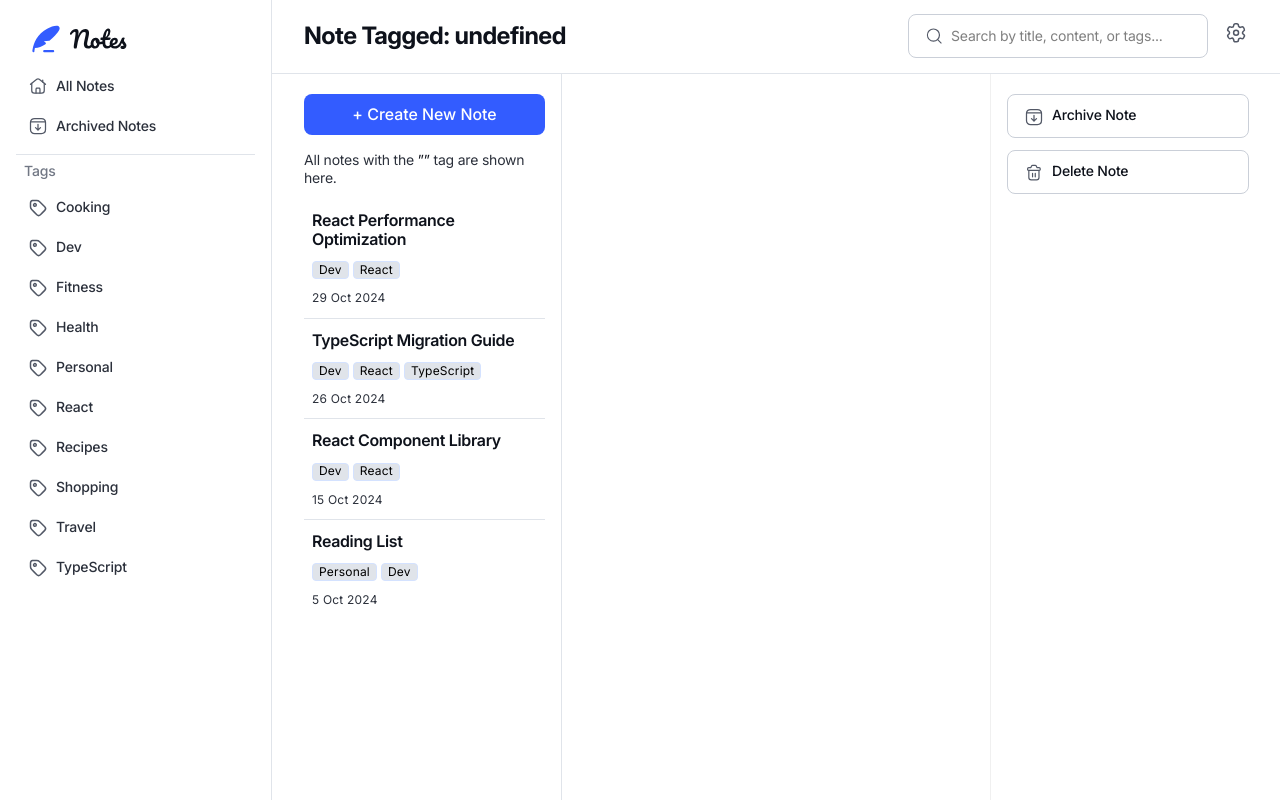
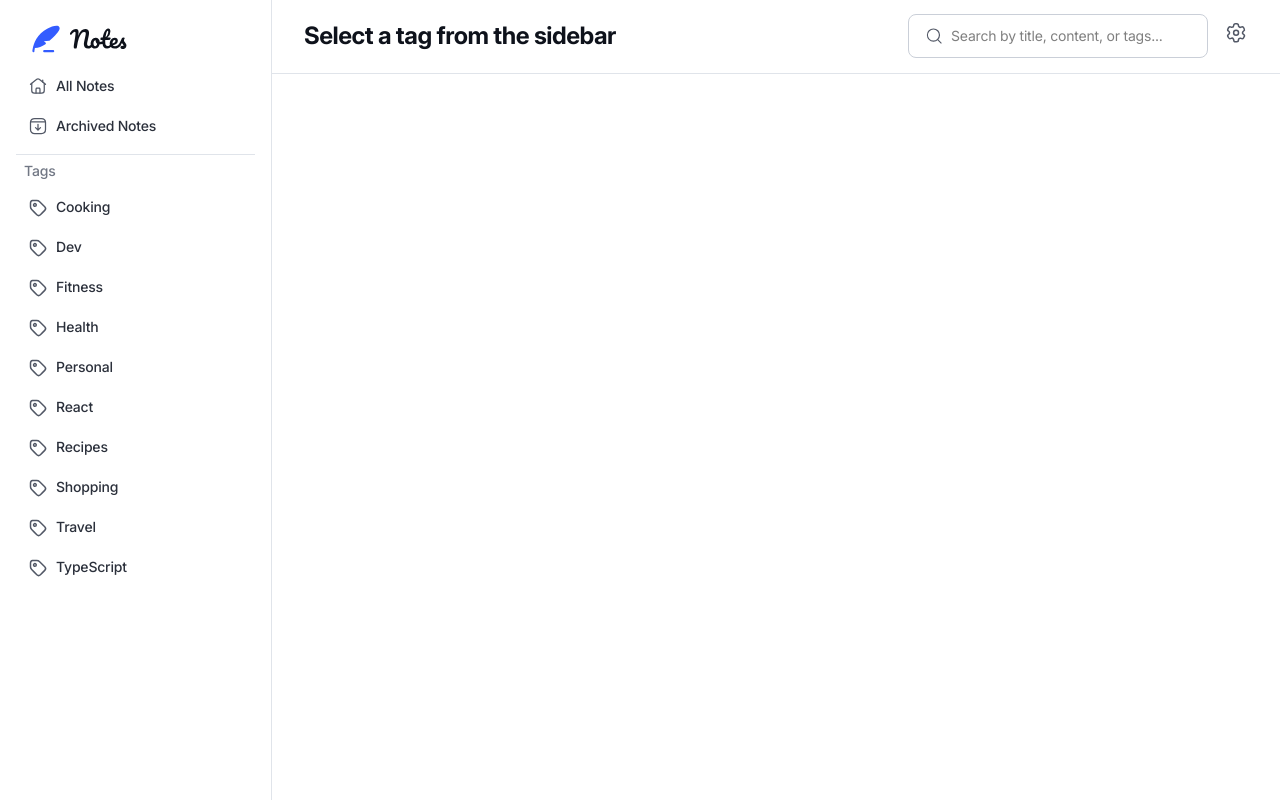
Before and after one commit to JyrexRonaldo/note-taking-web-app, a React (Vite) app in the folder frontend/: page /tags in a window 1280 px wide. Built offline with nearby package versions, Linux system fonts and the light colour scheme.

Commit message:
Remove desktop parts from the mobile tag component

```diff
--- a/frontend/src/components/DesktopPageHeader/DesktopPageHeader.tsx
+++ b/frontend/src/components/DesktopPageHeader/DesktopPageHeader.tsx
@@ -4,7 +4,7 @@ import SvgIconSettings from "../../icons/IconSettings";
 import { useSearchTerm } from "../../store";
 
 function DesktopPageHeader() {
-  const searchTerm = useSearchTerm()
+  const searchTerm = useSearchTerm();
   const location = useLocation();
   // console.log(location.pathname)
   let pageTitle = "";
@@ -20,7 +20,11 @@ function DesktopPageHeader() {
   } else if (location.pathname.includes("settings")) {
     pageTitle = "Settings";
   } else if (location.pathname.includes("search")) {
-    pageTitle = searchTerm ?  `Showing results for: ${searchTerm}` : "Search";
+    pageTitle = searchTerm ? `Showing results for: ${searchTerm}` : "Search";
+  }
+
+  if (searchTerm === null) {
+    pageTitle = "Select a tag from the sidebar";
   }
 
   return (
--- a/frontend/src/components/Search/Search.tsx
+++ b/frontend/src/components/Search/Search.tsx
@@ -50,7 +50,7 @@ function Search() {
     <>
       {location.pathname.includes("/note-page") && (
         <div className="grow lg:hidden">
-          <NotePage defaultNoteId={foundNotes[0].id} />
+          {foundNotes.length !== 0 && <NotePage defaultNoteId={foundNotes[0].id} />}
         </div>
       )}
       {!location.pathname.includes("/note-page") && (
@@ -78,7 +78,7 @@ function Search() {
         <div className="flex h-full pr-[32px]">
           <SidebarAllNotes page="search" noteitemsArray={noteitemsArray} />
           <div className="grow">
-            <NotePage defaultNoteId={foundNotes[0].id} />
+           {foundNotes.length !== 0 && <NotePage defaultNoteId={foundNotes[0].id} />}
           </div>
           <SidebarRightMenu />
         </div>
--- a/frontend/src/components/Tags/Tags.tsx
+++ b/frontend/src/components/Tags/Tags.tsx
@@ -3,15 +3,11 @@ import data from "../../data";
 import NewNoteButton from "../NewNoteButton/NewNoteButton";
 import { Link } from "react-router";
 import { Fragment } from "react/jsx-runtime";
-import SidebarRightMenu from "../SidebarRightMenu/SidebarRightMenu";
-import SidebarAllNotes from "../SidebarAllNotes/SidebarAllNotes";
-import { Outlet } from "react-router";
-import NoteTab from "../NoteTab/NoteTab";
 
 function Tags() {
   let allTags: string[] = [];
   data.notes.forEach((note) => allTags.push(...note.tags));
-  allTags = [...new Set(allTags)];
+  allTags = [...new Set(allTags)].sort();
 
   const tagElementsArray: React.JSX.Element[] = [];
   allTags.forEach((tag, index) =>
@@ -27,41 +23,6 @@ function Tags() {
     ),
   );
 
-  const allNotes: {
-    id: number;
-    title: string;
-    tags: string[];
-    lastEdited: string;
-  }[] = [];
-  data.notes.forEach((note) => {
-    if (note.tags.includes("Dev")) {
-      allNotes.push({
-        id: note.id,
-        title: note.title,
-        tags: note.tags,
-        lastEdited: note.lastEdited,
-      });
-    }
-  });
-
-  const noteitemsArray: React.JSX.Element[] = [];
-  allNotes.forEach((note, index) => {
-    console.log(note.title)
-    noteitemsArray.push(
-      <Fragment key={index}>
-        <NoteTab
-          id={note.id}
-          title={note.title}
-          tags={note.tags}
-          lastEdited={note.lastEdited}
-        />
-        {allNotes.length - 1 !== index ? (
-          <hr className="text-[#E0E4EA] dark:text-[#232530]" />
-        ) : null}
-      </Fragment>,
-    );
-  });
-
   return (
     <>
       <div className="flex flex-col gap-[16px] px-[16px] py-[20px] sm:max-lg:px-[32px] sm:max-lg:py-[24px] lg:hidden">
@@ -73,20 +34,7 @@ function Tags() {
           <NewNoteButton />
         </div>
       </div>
-    <div className="h-full max-lg:hidden">
-        <div className="flex h-full pr-[32px]">
-          <SidebarAllNotes page="tag" noteitemsArray={noteitemsArray} />
-          {/* <div className="flex min-h-full grow flex-col gap-[12px] px-[16px] py-[20px] lg:gap-[16px] lg:px-[24px] dark:py-[16px]">
-            <NotePageContent />
-          </div> */}
-          <div className="grow">
-            <Outlet />
-          </div>
-          <SidebarRightMenu />
-        </div>
-      </div>
     </>
-
   );
 }
 
```
Lines whose indentation alone changed are shown as unchanged.
